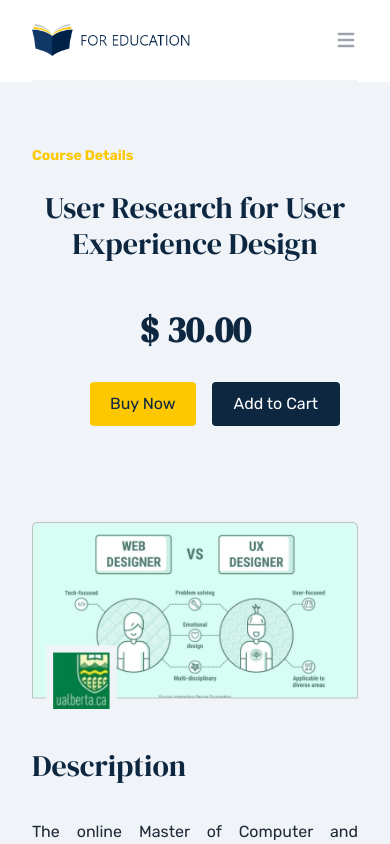
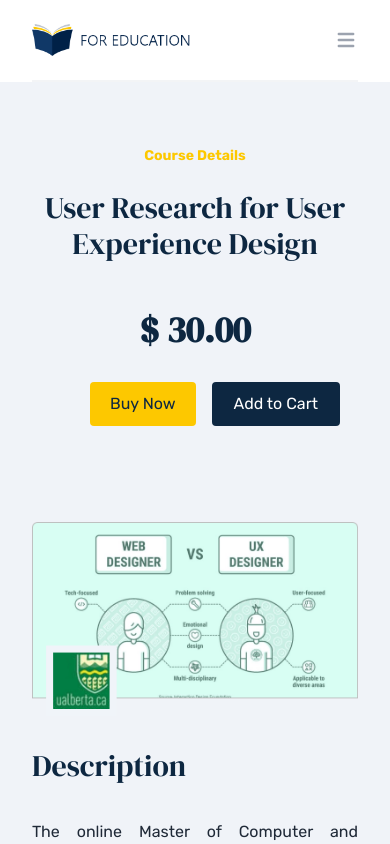
Before and after one commit to shazim8480/education-client, a React (Create React App) app: page /courseDetails/1 in a window 390 px wide. Shown: the top 844 px of the page. Built offline with nearby package versions, Linux system fonts and the light colour scheme.

Commit message:
responsive issue

```diff
--- a/src/Components/Home/CourseDetailsInner/CourseDetailsInner.js
+++ b/src/Components/Home/CourseDetailsInner/CourseDetailsInner.js
@@ -16,7 +16,7 @@ const CourseDetailsInner = () => {
     <div className="container py-16 bg-hero">
       <div className="lg:flex lg:justify-around">
         <div className="lg:w-3/5 header-info">
-          <h5 className="text-sm font-bold text-start lg:py-5 lg:text-left font-body text-primary">
+          <h5 className="text-sm font-bold text-center lg:text-left lg:py-5 font-body text-primary">
             Course Details
           </h5>
           <h3 className="mt-6 mb-12 text-3xl text-center lg:text-left text-secondary font-heading lg:text-5xl">
```
